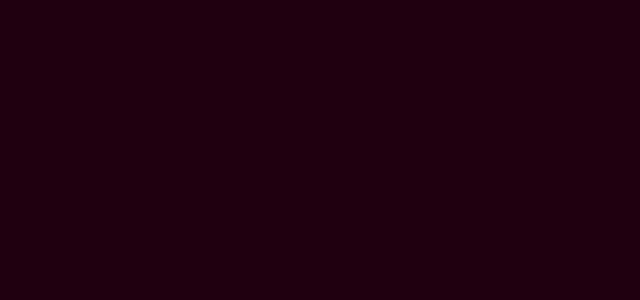
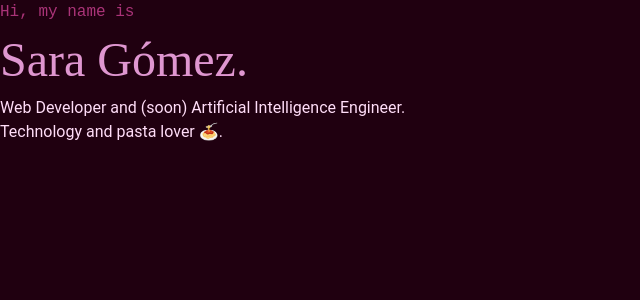
Before and after one commit to saracarolina12/myPortfolio, a React (Create React App) app: page / in a window 1280 px wide. Shown: the top 300 px of the page, without its empty margins (0-640 px from the left). Built offline with nearby package versions, Linux system fonts and the light colour scheme.

Commit message:
first text

```diff
--- a/package.json
+++ b/package.json
@@ -35,5 +35,9 @@
       "last 1 firefox version",
       "last 1 safari version"
     ]
+  },
+  "devDependencies": {
+    "autoprefixer": "^10.4.7",
+    "postcss-cli": "^10.0.0"
   }
 }
--- /dev/null
+++ b/postcss.config.js
@@ -0,0 +1,8 @@
+module.exports = {
+    plugins: [
+        // ...
+        require('tailwindcss'),
+        require('autoprefixer'),
+        // ...
+    ]
+}
--- a/src/components/App.js
+++ b/src/components/App.js
@@ -4,6 +4,15 @@ function App() {
   return (
       <div>
         <style>{'body {background-color: #200010}'}</style>
+
+        <div className='presentationContainer'>
+          <h1 className='beforeName'>Hi, my name is</h1>
+          <h1 className='saraName'>Sara Gómez.</h1>
+          <h1 className='afterName'>
+            Web Developer and (soon) Artificial Intelligence Engineer.<br/>
+            Technology and pasta lover 🍝.
+          </h1>
+        </div>
       </div>
   );
 }
--- a/src/style/App.css
+++ b/src/style/App.css
@@ -1,8 +1,26 @@
 @tailwind base;
 @tailwind components;
 @tailwind utilities;
+/* fonts */
+@import url('https://fonts.googleapis.com/css2?family=Ibarra+Real+Nova&display=swap');
+@import url('https://fonts.googleapis.com/css2?family=Ibarra+Real+Nova&family=Roboto+Mono:wght@300;400&display=swap');
+@import url('https://fonts.googleapis.com/css2?family=Roboto&display=swap');
+/* css */
 .App {
   text-align: center;
+}
+.beforeName{
+  color: #AA3378;
+  font-family: 'Roboto Mono', monospace;
+}
+.saraName {
+  font-family: 'Ibarra Real Nova', serif;
+  color: #DF96D0;
+  font-size: 300%;
+}
+.afterName{
+  color: #FFDDF8;
+  font-family: 'Roboto', sans-serif;
 }
 .App-header {
   background-color: #200010;
--- a/tailwind.config.js
+++ b/tailwind.config.js
@@ -1,7 +1,7 @@
 module.exports = {
     content: ["./src/**/*.{html,js}"],
     theme: {
-        extend: {},
+        extend: {}
     },
     plugins: [],
 }
```
Also changed, not shown: 1 other file (tests, documents, lock files or other folders).
